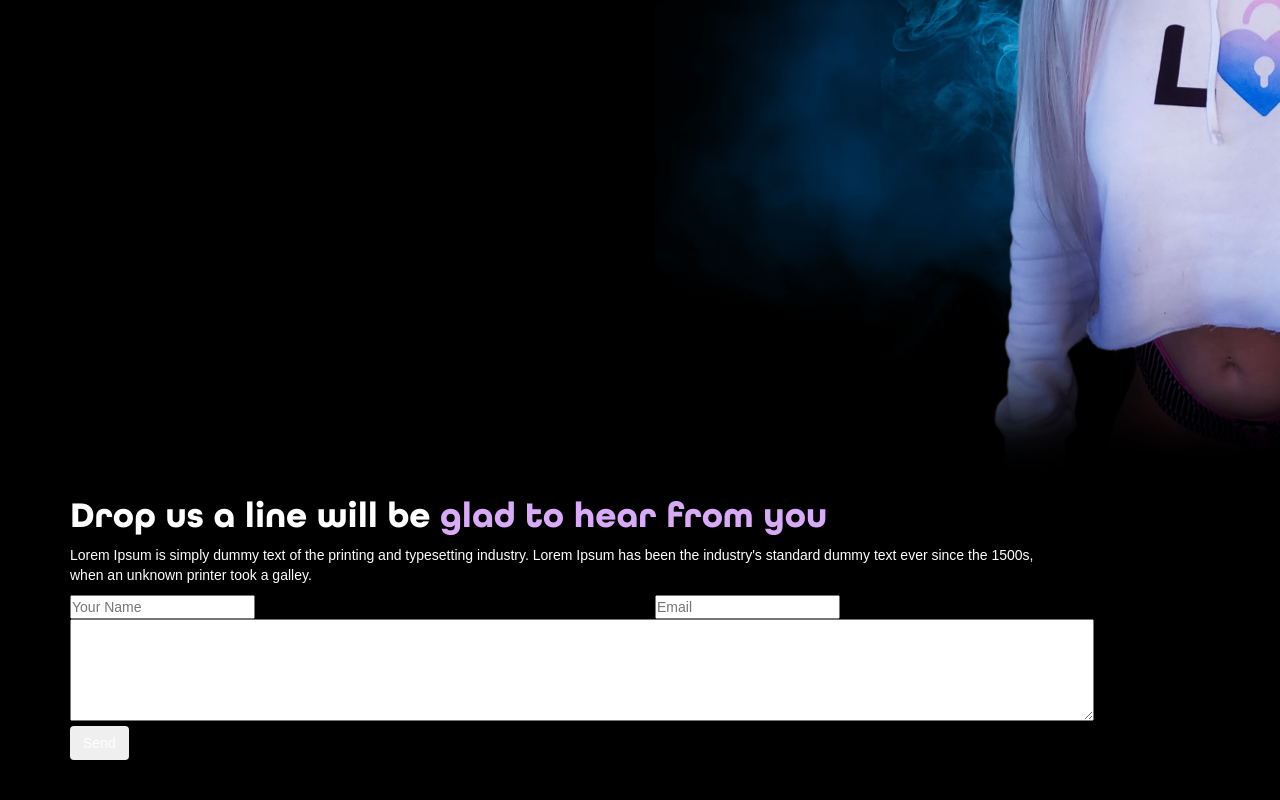
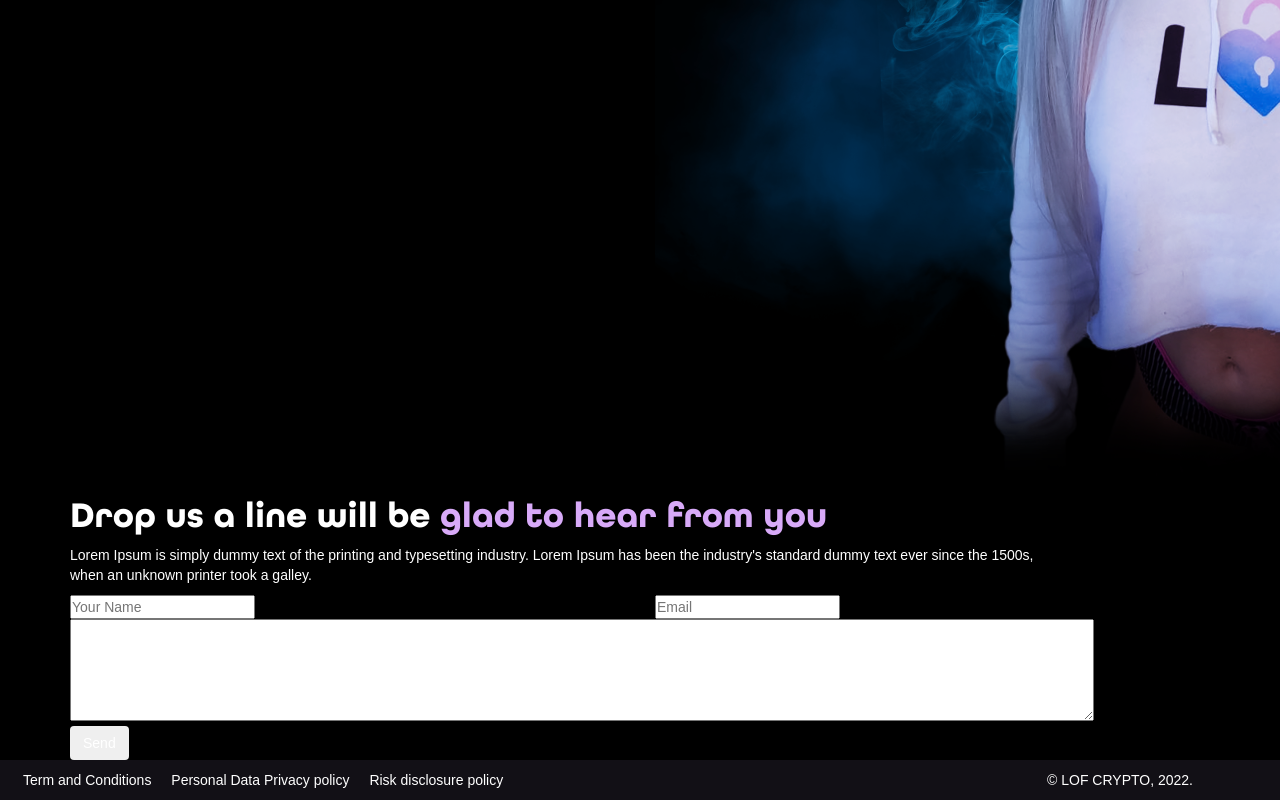
Before and after one commit to rissdev2/lof-main-site-new, a plain HTML site: page index.html in a window 1280 px wide. Shown: the part 10214-11014 px from the top of the page. Before the commit the page ends 10974 px from the top, so only its background shows below. Drawn offline with nearby package versions, Linux system fonts and the light colour scheme; files whose address does not match are found by name; a web font is replaced by a local one.

Commit message:
add-footer

```diff
--- a/assets/css/style.css
+++ b/assets/css/style.css
@@ -618,3 +618,45 @@ list-style-type: none;
        object-fit: cover;
   }
 /* partner section css end */
+/* Footer css Start */
+.fotter-div {
+  background-color: #121016;
+  padding-top: 10px;
+  padding-bottom: 10px;
+}
+.footer-list li {
+  display: inline;
+  list-style: none;
+}
+.footer-list .footer-li .footer-links {
+  color: white;
+  font-family: "Hind Vadodara", sans-serif;
+  padding: 8px;
+  font-weight: 500;
+}
+.copy-right {
+  font-weight: 500;
+}
+
+/* Media querys starts  */
+@media only screen and (max-width: 600px) {
+  .footer-list .footer-li .footer-links {
+    font-size: 10px;
+    padding: 5px;
+  }
+  .copy-right {
+    font-size: 10px;
+  }
+}
+@media only screen
+  and (min-device-width: 768px)
+  and (max-device-width: 1024px){
+    .footer-list .footer-li .footer-links {
+      color: white;
+      font-family: "Hind Vadodara", sans-serif;
+      padding: 8px;
+      font-weight: 500;
+    }
+  }
+/* Media querys end  */
+/* Footer css end */
--- a/index.html
+++ b/index.html
@@ -906,7 +906,38 @@
       </div>
     </div>
        <!-- Contact Us Section end  -->
+ <!-- Footer start  -->
+ <div class=" p-0 fotter-div py-2 py-md-3 px-2 px-md-4">
+  <footer class="footer container-fluid">
+    <div class="row">
+      <!-- Links -->
+      <div class="col-md-9 text-start text-md-start">
+        <ul class="footer-list">
+          <li class="footer-li">
+            <a class="footer-links" href="#"> Term and Conditions </a>
+          </li>
+          <li class="footer-li">
+            <a class="footer-links" href="#"
+              >Personal Data Privacy policy
+            </a>
+          </li>
+          <li class="footer-li">
+            <a class="footer-links" href="#  "> Risk disclosure policy</a>
+          </li>
+        </ul>
+      </div>
+      <!-- Links -->
+      <!-- Copyright -->
 
+      <div class="col-md-3 text-center text-md-end copy-right">
+        © LOF CRYPTO, 2022.
+      </div>
+      <!-- Copyright -->
+    </div>
+  </footer>
+</div>
+<!-- End of .container -->
+<!-- Footer End  -->
     <script src="https://cdnjs.cloudflare.com/ajax/libs/jquery/3.3.1/jquery.min.js"></script>
     <script src="https://cdnjs.cloudflare.com/ajax/libs/OwlCarousel2/2.3.4/owl.carousel.min.js"></script>
     <!-- jQuery (necessary for Bootstrap's JavaScript plugins) -->
```
